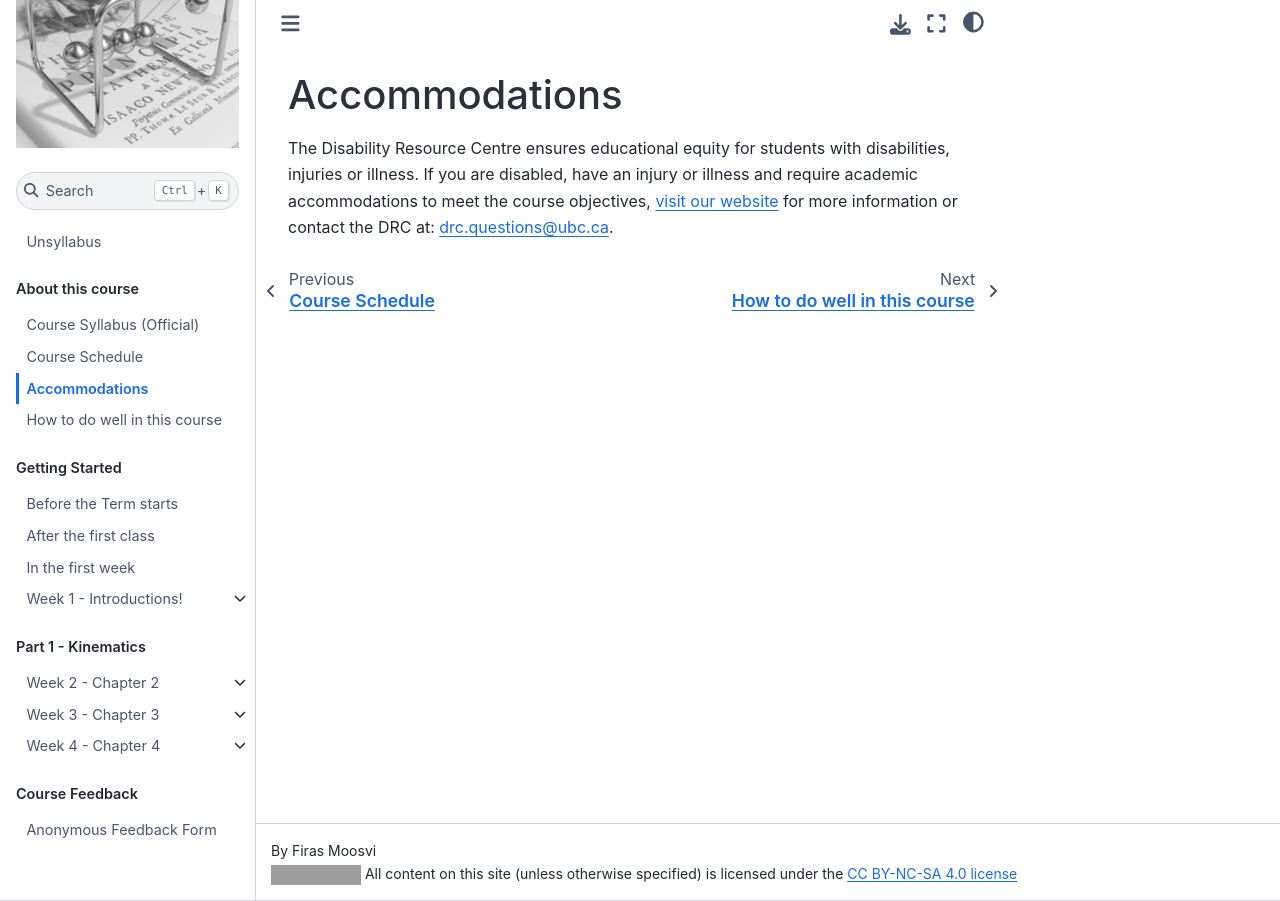
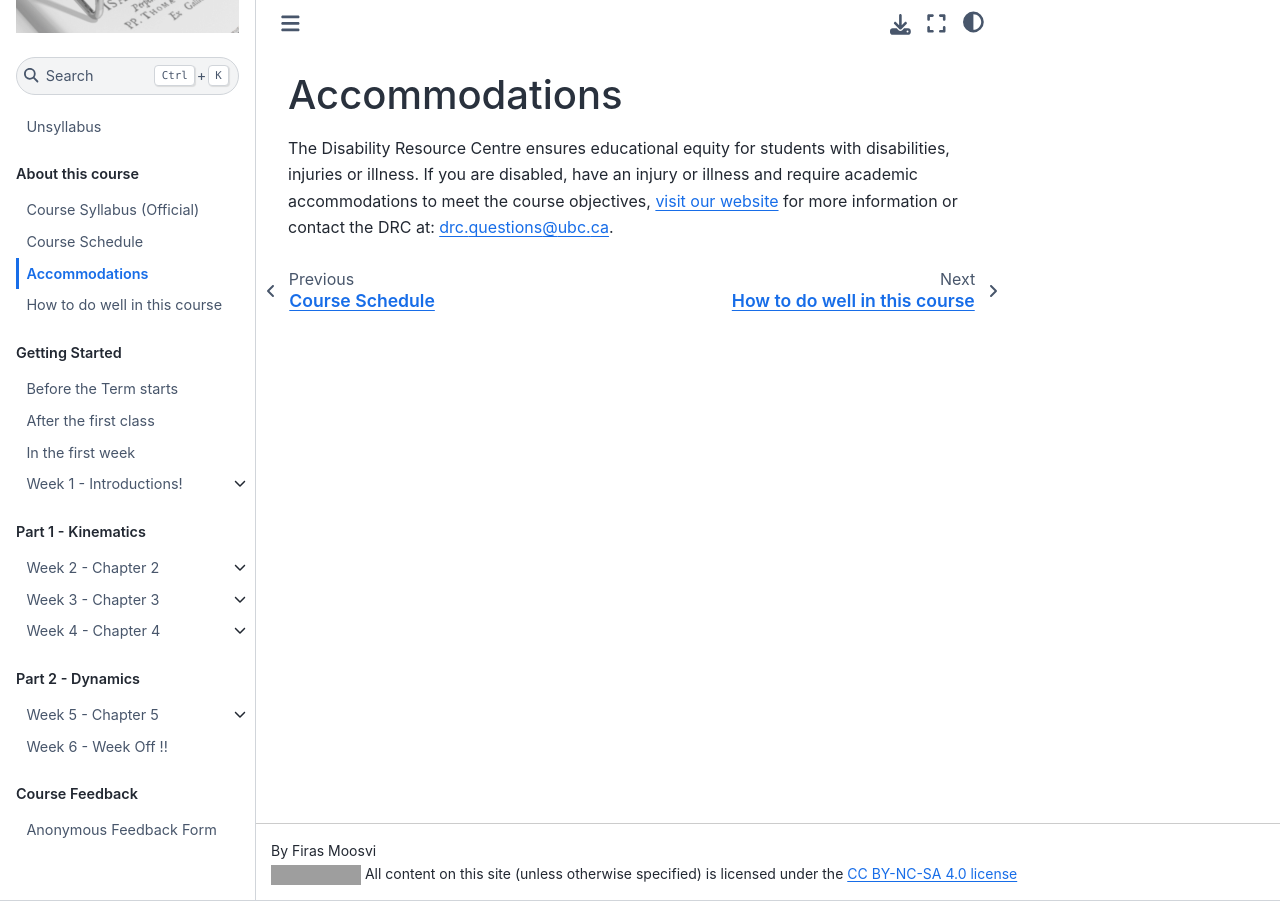
Before and after one commit to ubco-cmps/phys111_course, a Jupyter Book: the page built from about/accommodations.md, in a window 1280 px wide. Built offline with Jupyter Book 1.0.4 settings and Sphinx 7.4.7 and the Sphinx Book theme 1.1.4, drawn with Linux system fonts in a browser that asks for light colours; some of the changed lines change nothing that is shown; grey boxes are pictures that could not be loaded.

Commit message:
update TOC

```diff
--- a/_toc.yml
+++ b/_toc.yml
@@ -59,20 +59,20 @@ parts:
         - file: class/week04/lab
         - file: class/week04/learninglog
 
-# - part: Part 2 - Dynamics
-#   chapters:
-#     - file: class/week05/week05_summary
-#       title: Week 5 - Chapter 5
-#       sections:
-#         - file: class/week05/readings
-#         - file: class/week05/videos
-#         - file: class/week05/homework
-#         - file: class/week05/classes
-#         - file: class/week05/test
-#         - file: class/week05/lab
-#         - file: class/week05/learninglog
-#     - file: class/week06/week06_summary
-#       title: Week 6 - Week Off !!
+- caption: Part 2 - Dynamics
+  chapters:
+    - file: class/week05/week05_summary
+      title: Week 5 - Chapter 5
+      sections:
+        - file: class/week05/readings
+        - file: class/week05/videos
+        - file: class/week05/homework
+        - file: class/week05/classes
+        - file: class/week05/test
+        - file: class/week05/lab
+        - file: class/week05/learninglog
+    - file: class/week06/week06_summary
+      title: Week 6 - Week Off !!
 #     - file: class/week07/week07_summary
 #       title: Week 7 - Chapter 6
 #       sections:
```
